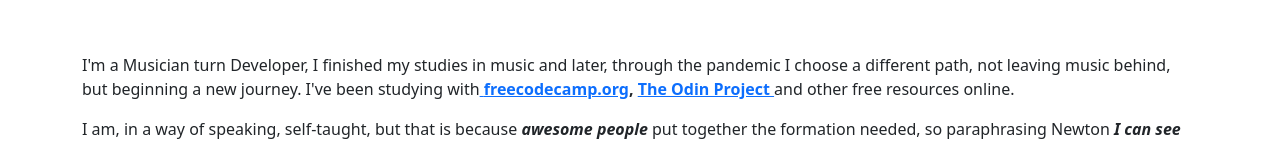
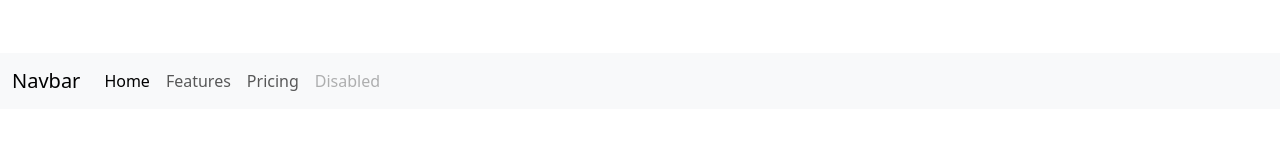
Before and after one commit to miguelfiguera/miguelfiguera, a React (Create React App) app: page / in a window 1280 px wide. Shown: the part 179-324 px from the top of the page. Built offline with nearby package versions, Linux system fonts and the light colour scheme.

Commit message:
add navbar content

```diff
--- a/src/App.js
+++ b/src/App.js
@@ -3,14 +3,14 @@
 import bootstrap from 'bootstrap'
 import Home from './Componentes/Home';
 import Header from './Componentes/Header';
-
+import Navbar from './Componentes/Navbar'
 
 function App() {
   return (
     <div className="App">
       Personal web Site
     <Header/>
-
+    <Navbar/>
       <Home />
     </div>
   );
--- a/src/Componentes/Navbar.js
+++ b/src/Componentes/Navbar.js
@@ -1,7 +1,32 @@
 import React from 'react'
 
 export default function Navbar() {
+
+  //REMEMBER TO CENTER THE ITEMS
   return (
-    <div>Navbar</div>
+    <nav class=" mb-5 navbar navbar-expand-lg bg-body-tertiary ">
+  <div class="container-fluid">
+    <a class="navbar-brand" href="#">Navbar</a>
+    <button class="navbar-toggler" type="button" data-bs-toggle="collapse" data-bs-target="#navbarNav" aria-controls="navbarNav" aria-expanded="false" aria-label="Toggle navigation">
+      <span class="navbar-toggler-icon"></span>
+    </button>
+    <div class="collapse navbar-collapse" id="navbarNav">
+      <ul class="navbar-nav">
+        <li class="nav-item">
+          <a class="nav-link active" aria-current="page" href="#">Home</a>
+        </li>
+        <li class="nav-item">
+          <a class="nav-link" href="#">Features</a>
+        </li>
+        <li class="nav-item">
+          <a class="nav-link" href="#">Pricing</a>
+        </li>
+        <li class="nav-item">
+          <a class="nav-link disabled">Disabled</a>
+        </li>
+      </ul>
+    </div>
+  </div>
+</nav>
   )
 }
```
